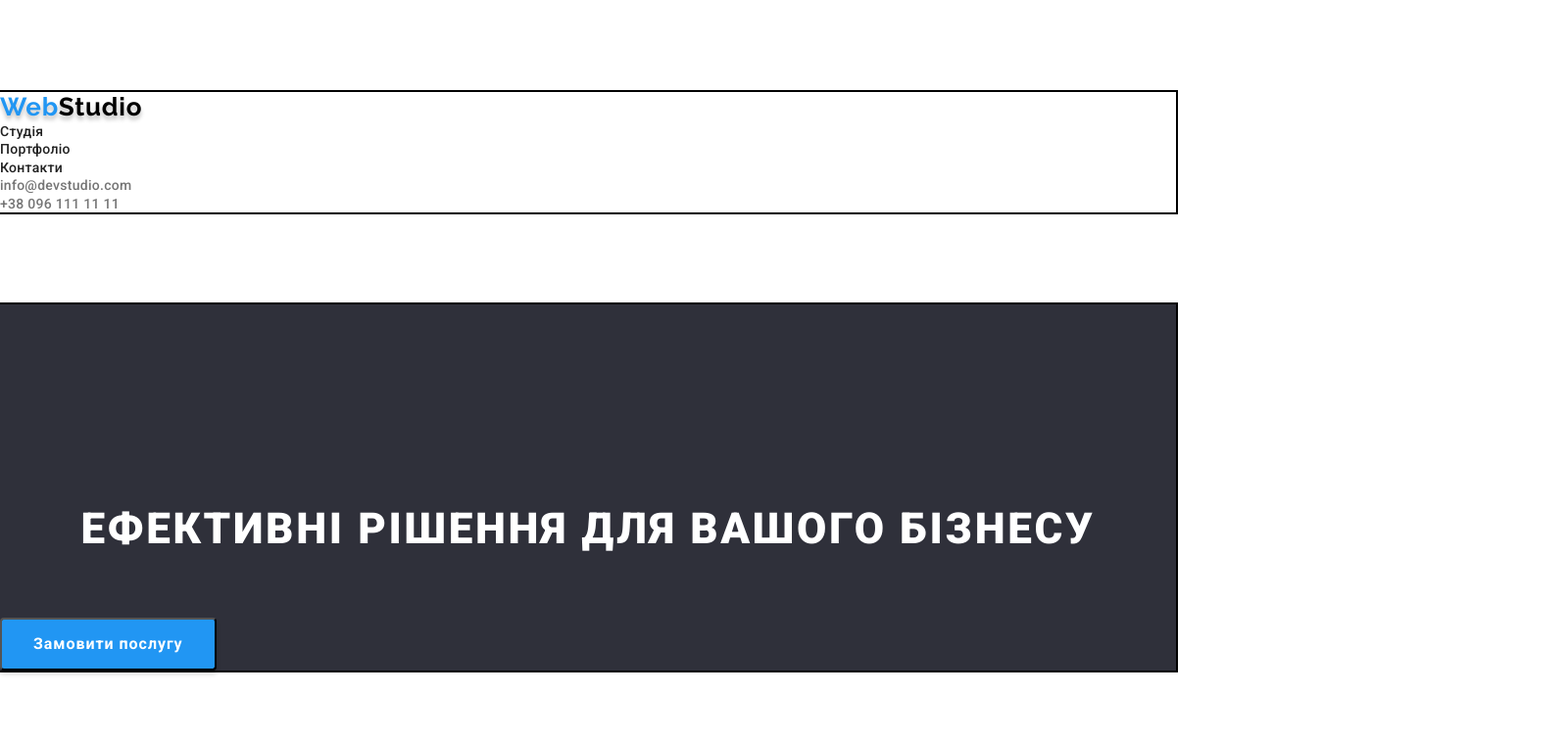
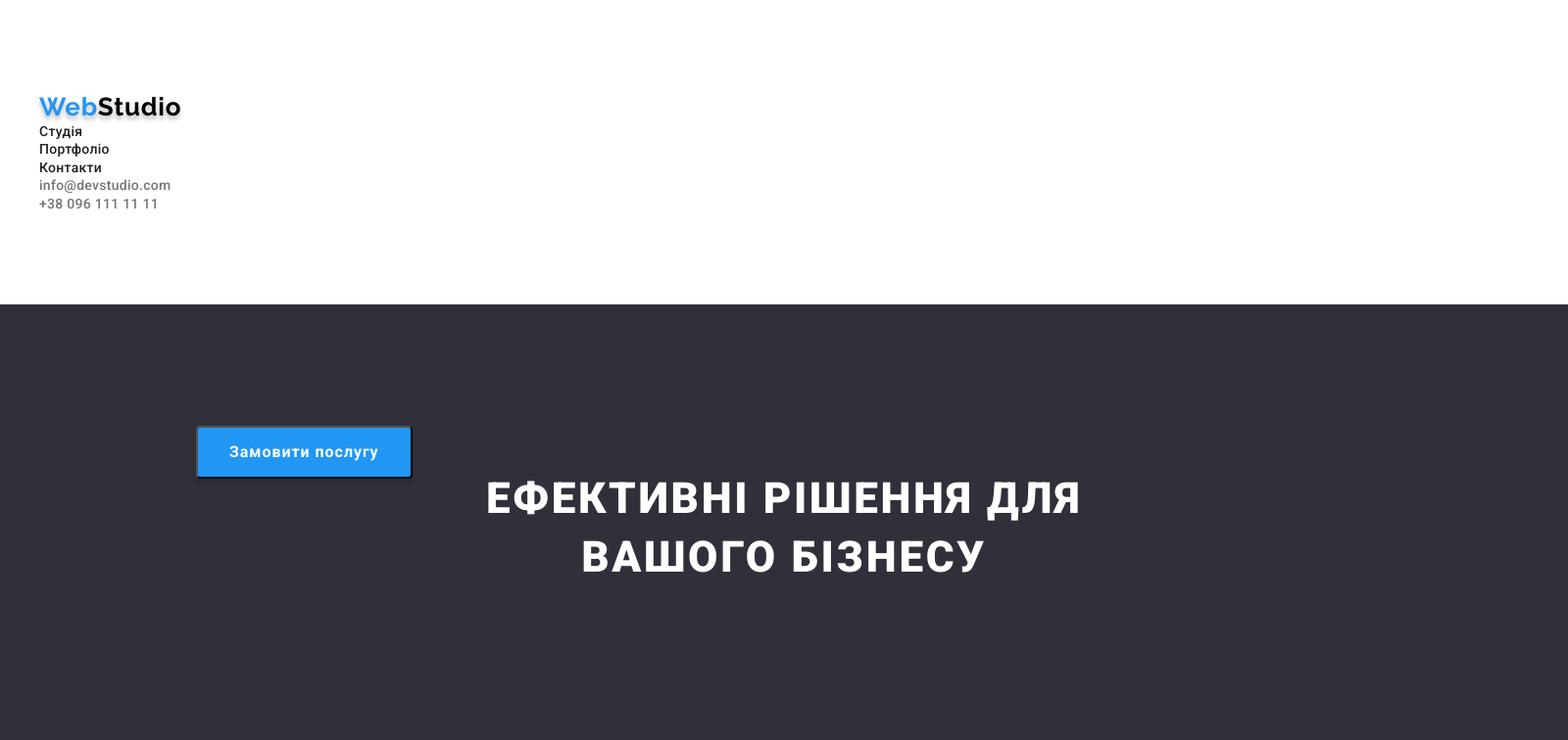
Before and after one commit to KasianenkoYaroslav/goit-markup-hw-03, a plain HTML site: page index.html in a window 1280 px wide. Shown: the top 756 px of the page at 98% size, 1600 px wide, since content can reach past the window. Drawn offline with nearby package versions, Linux system fonts and the light colour scheme.

Commit message:
Редагування№8

```diff
--- a/css/styles.css
+++ b/css/styles.css
@@ -25,13 +25,12 @@ p{
 /*reset end*/
 .container{
     width: 1200px;
-    padding-left: auto;
-    padding-right: auto;
-    outline: 2px solid;
+    margin-left: auto;
+    margin-right: auto;
 }
 .section{
-    margin-bottom: 94px;
-    margin-top: 94px;
+    padding-top: 94px;
+    padding-bottom: 94px;
 }
 body{
     font-family: "Roboto", "Raleway";
@@ -102,9 +101,13 @@ body{
     color: var(--btns-links-color)
 }
 .hero{
+    position: absolute;
     font-size: 44px;
+    width: 696px;
+    height: 120px;
+    left: 452px;
+    top: 280px;
     line-height: 1.36;
-    /* or 136% */
     text-align: center;
     letter-spacing: 0.06em;
     text-transform: uppercase;
@@ -112,8 +115,14 @@ body{
     font-weight: 900;
     padding-top:  200px;
     padding-bottom: 30px;
+    background-color: transparent;
+    display: flex;
+    justify-content: center;
 }
 .section-background{
+    width: 1600px;
+    left: 0px;
+    top: 80px;
     background: var(--section-background-color)
 }
 .btn-order{
@@ -122,9 +131,10 @@ body{
     font-size: 16px;
     line-height: 1.875;
     font-weight: 700;
-    display: flex;
-    align-items: center;
-    text-align: center;
+    top: 50;
+    bottom: 200px;
+    left: 692px;
+    right: 692px;
     letter-spacing: 0.06em;
     color: #FFFFFF;
     box-shadow: 0px 4px 4px rgba(0, 0, 0, 0.15);
@@ -133,6 +143,10 @@ body{
     padding: 10px 32px;
     margin-top: 30px;
     margin-bottom: 200px;
+    display: flex;
+    justify-content: center;
+    align-items: center;
+    flex-wrap: nowrap;
     background: var(--btns-links-color)
 }
 .advantages{
@@ -142,6 +156,8 @@ body{
     letter-spacing: 0.03em;
     text-transform: uppercase;
     padding-bottom: 10px;
+    display: flex;
+    justify-content: space-between;
     color:var(--article-color)
 }
 .advantages-descr{
@@ -149,6 +165,8 @@ body{
     font-weight: 400;
     line-height: 1.71;
     letter-spacing: 0.03em;
+    display: flex;
+    justify-content: space-between;
     color: var(--article-descr-color)
 }
 .occupation{
--- a/index.html
+++ b/index.html
@@ -17,8 +17,8 @@
   </head>
   <body>
     <header>
-      <div class="container">
-        <section class="section">
+        <section class="section container">
+          <div>
             <nav>
               <a class="logo" href="./index.html">Web<span class="logo-header">Studio</span></a>
               <ul class="list">
@@ -31,15 +31,18 @@
                 <li><a class="contacts" href="">info@devstudio.com</a></li>
                 <li><a class="contacts" href="">+38 096 111 11 11</a></li>
               </ul>
+          </div>
         </section>
-      </div>
     </header>
     <main>
-      <section class=" section section-background container">
+      <section class=" section section-background ">
+        <div class="container">
           <h1 class="hero">Ефективні рішення для вашого бізнесу</h1>
           <button type="button" class="btn-order"> Замовити послугу</button>
+        </div>
       </section>
-      <section class="container section">
+      <section class="section">
+        <div class="container">
           <h2 hidden>Приклади</h2>
           <ul class="list">
             <li>
@@ -70,8 +73,10 @@
               </p>
             </li>
           </ul>
+        </div>
       </section>
-      <section class="container section">
+      <section class="section">
+        <div class="container">
           <h2 class="occupation">Чим ми займаємося</h2>
           <ul class="list">
             <li>
@@ -84,8 +89,10 @@
               <img src="./img/box-3.jpg" alt="Діяльність3" width="370" height="294" />
             </li>
           </ul>
+        </div>
       </section>
-      <section class="section-background-workers container">
+      <section class="section-background-workers">
+        <div class="container">
           <h2 class="team">Наша команда</h2>
           <ul class="list">
             <li>
@@ -109,11 +116,12 @@
               <p class="position">UI Designer</p>
             </li>
           </ul>
+        </div>
       </section>
     </main>
     <footer class="footer-background">
+        <section class="section">
           <div class="container">
-        <section class="section">
             <a class="logo" href="./index.html">Web<span class="logo-footer">Studio</span></a>
             <address>
               <ul class="list">
@@ -129,8 +137,8 @@
                 </li>
               </ul>
             </address>
+          </div>
         </section>
-      </div>
     </footer>
   </body>
 </html>
```
Also changed, not shown: portfolio.html (+6 -4 lines). Lines whose indentation alone changed are shown as unchanged.
